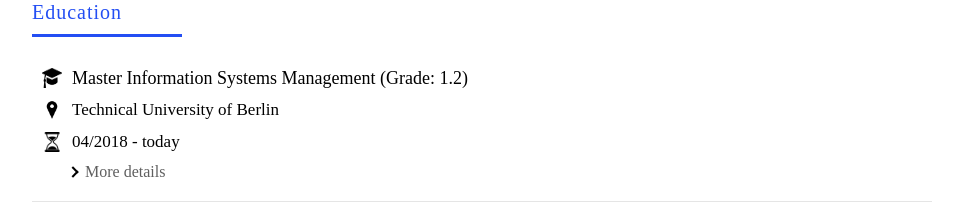
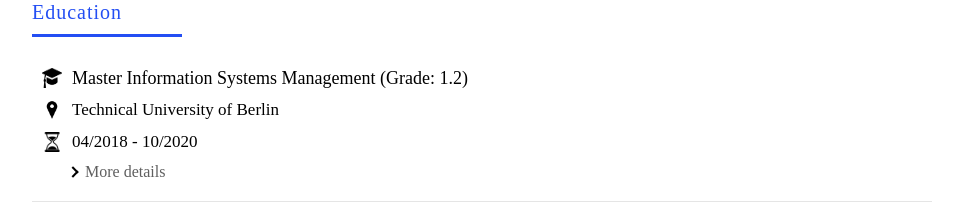
Before and after one commit to marcelreppi/personal-website, a Vue app: page /resume in a window 1280 px wide. Shown: the part 1020-1241 px from the top of the page, without its empty margins (158-1121 px from the left). Built offline with nearby package versions, Linux system fonts and the light colour scheme; a web font is replaced by a local one.

Commit message:
update resume

```diff
--- a/src/pages/Resume.vue
+++ b/src/pages/Resume.vue
@@ -135,7 +135,7 @@
         <span class="icon-container">
           <img class="icon-img" :src="durationIcon" alt />
         </span>
-        <div>04/2018 - today</div>
+        <div>04/2018 - 10/2020</div>
       </div>
 
       <div class="chapter-details">
```
Also changed, not shown: 1 other file (tests, documents, lock files or other folders).
